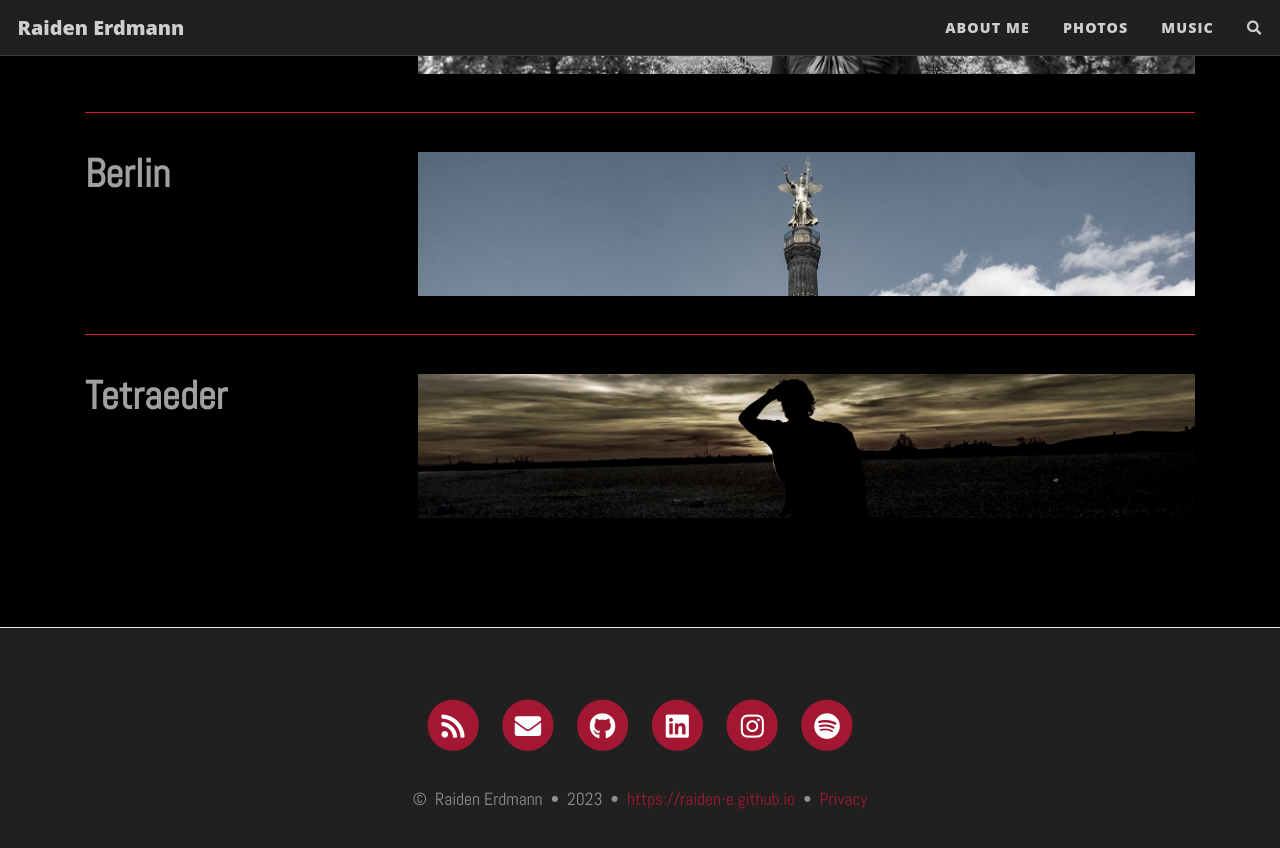
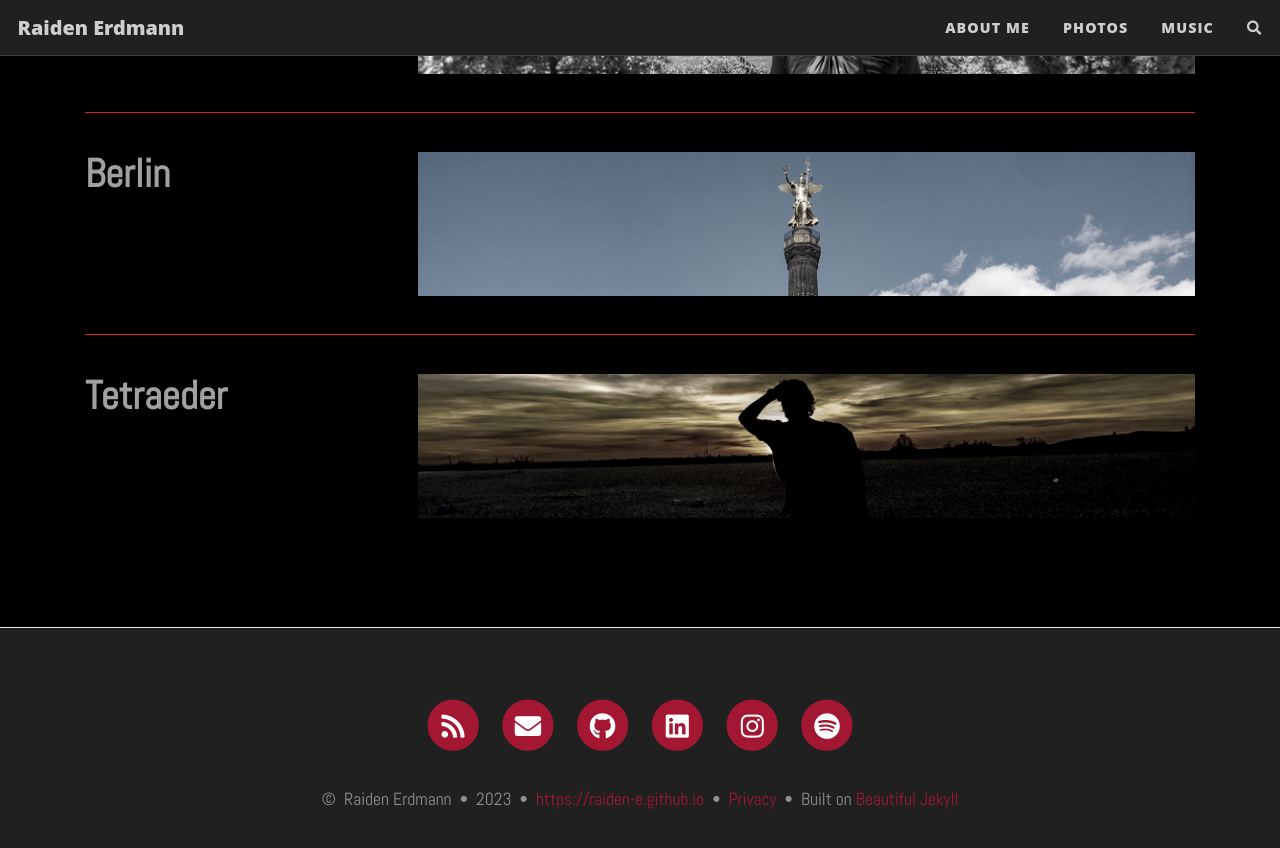
Before and after one commit to raiden-e/raiden-e.github.io_old, a Jekyll site: the page built from index.html, in a window 1280 px wide and 900 px high, scrolled down 752 px. Shown: the top 848 px of the window. Built offline with Jekyll 4.4.1, drawn with Linux system fonts in a browser that asks for light colours; nearby versions of some CDN libraries; the list of posts is cut into pages by our own code; comment, search, counter and statistics services are not loaded.

Commit message:
update with beautiful jekyll

```diff
--- a/_includes/footer.html
+++ b/_includes/footer.html
@@ -16,8 +16,7 @@
             <a href="{% if site.url-canonical %}{{ site.url-canonical }}{% else %}{{ '' | absolute_url }}{% endif %}">{{site.url-pretty}}</a>
           </span>
           {% endif %} &nbsp;&bull;&nbsp;
-          <a href="/privacy">Privacy</a>
-
+          <a href="/privacy">Privacy</a> &nbsp;&bull;&nbsp; Built on <a href="https://beautifuljekyll.com/">Beautiful Jekyll</a>
           {% if site.matomo %} {% if site.matomo.opt-out %} &nbsp;&bull;&nbsp;
           <a href="http://{{- site.matomo.uri -}}/index.php?module=CoreAdminHome&action=optOut" target="_blank"
             class="text_muted">Do-not-Track</a>
```
